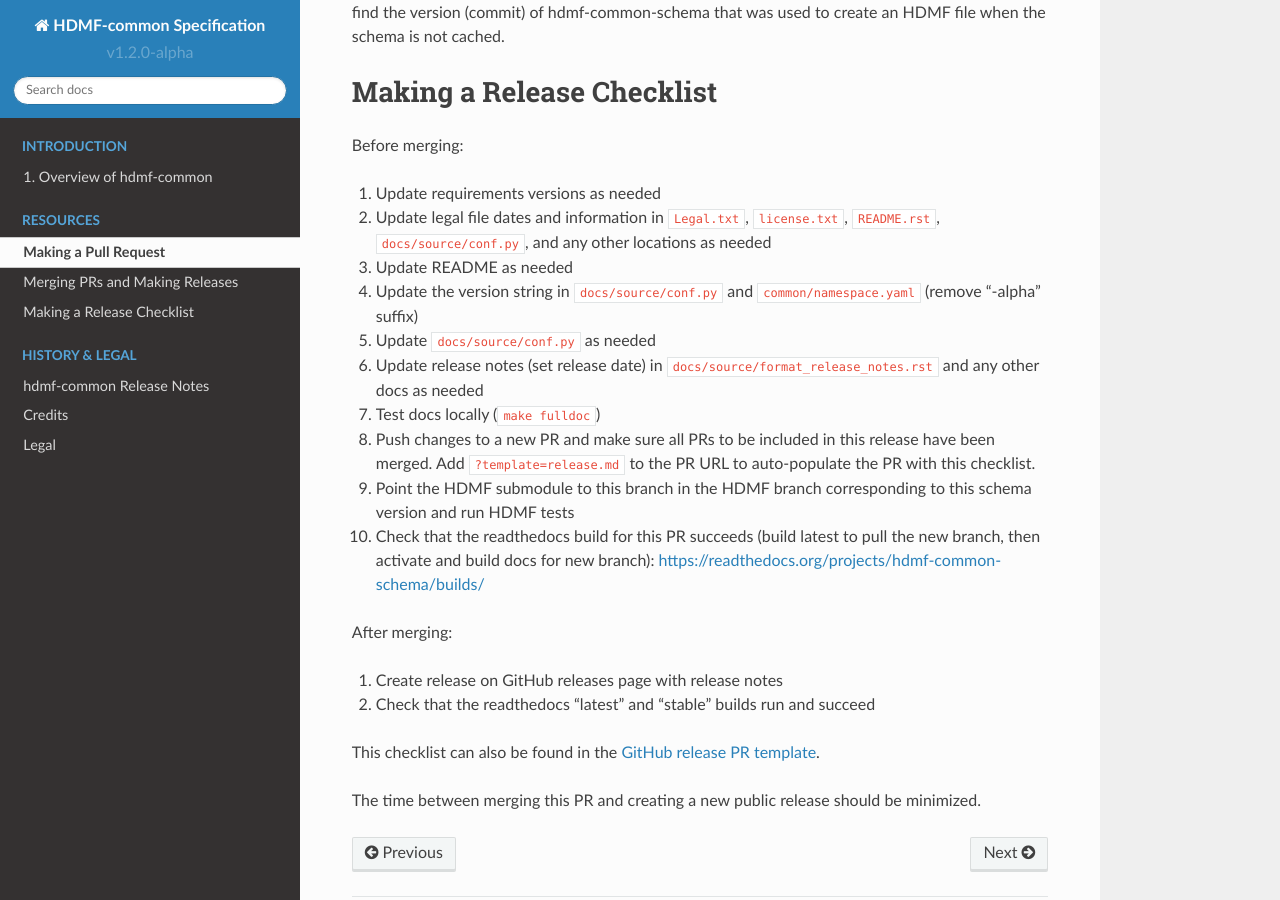
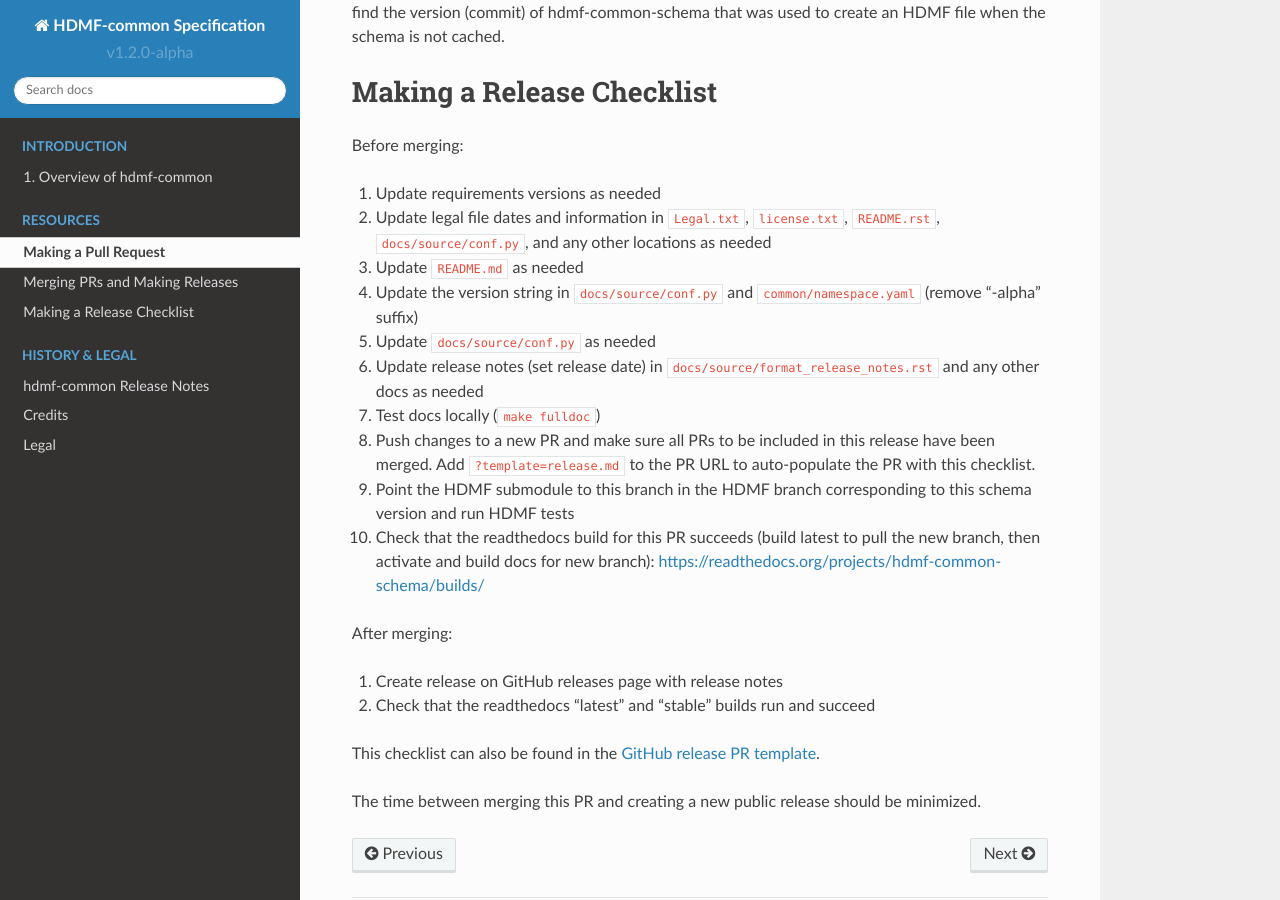
Before and after one commit to hdmf-dev/hdmf-common-schema, a Sphinx documentation site: the page built from docs/source/software_process.rst, in a window 1280 px wide and 900 px high, scrolled down 1329 px. Built offline with Sphinx 7.4.7 and the Read the Docs theme 2.0.0, drawn with Linux system fonts in a browser that asks for light colours.

Commit message:
Fix formatting

```diff
--- a/docs/source/software_process.rst
+++ b/docs/source/software_process.rst
@@ -59,7 +59,7 @@
 1. Update requirements versions as needed
 2. Update legal file dates and information in ``Legal.txt``, ``license.txt``, ``README.rst``, ``docs/source/conf.py``,
    and any other locations as needed
-3. Update README as needed
+3. Update ``README.md`` as needed
 4. Update the version string in ``docs/source/conf.py`` and ``common/namespace.yaml`` (remove "-alpha" suffix)
 5. Update ``docs/source/conf.py`` as needed
 6. Update release notes (set release date) in ``docs/source/format_release_notes.rst`` and any other docs as needed
```
Also changed, not shown: .github/PULL_REQUEST_TEMPLATE/release.md.
